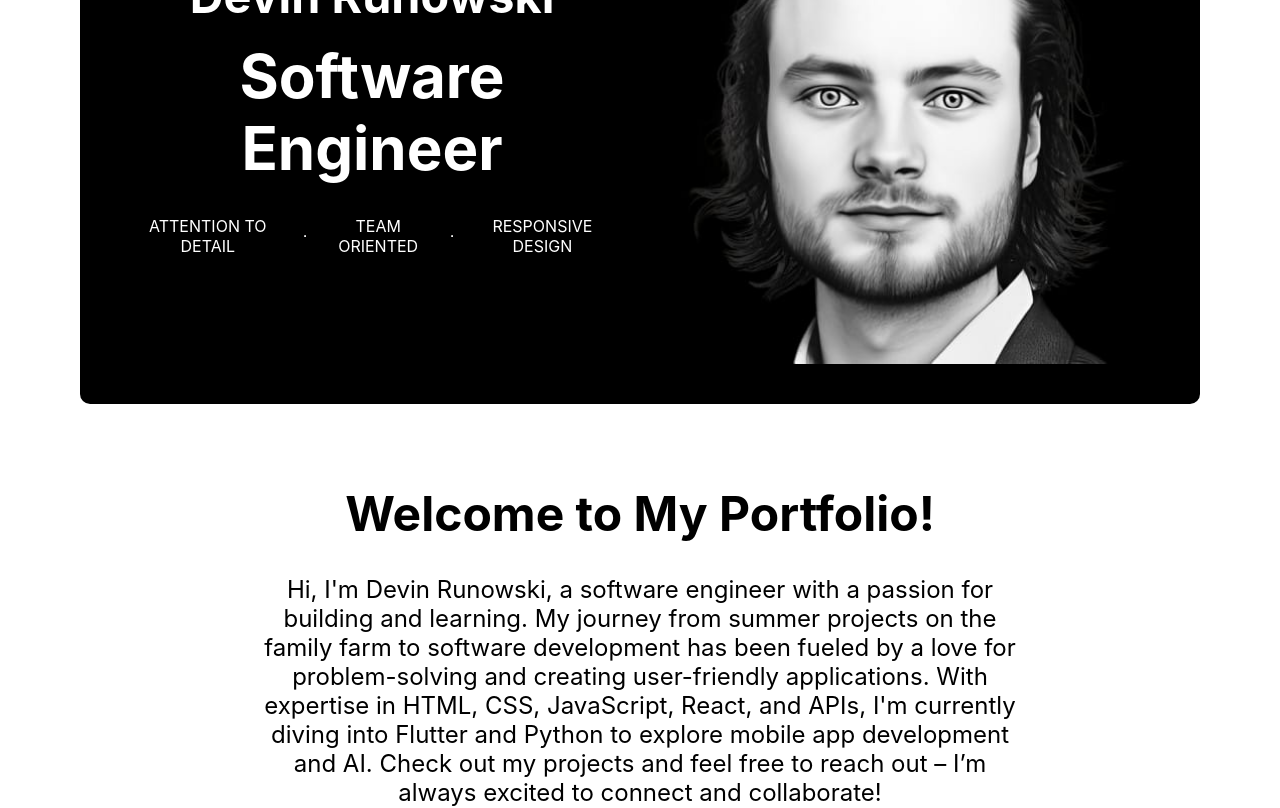
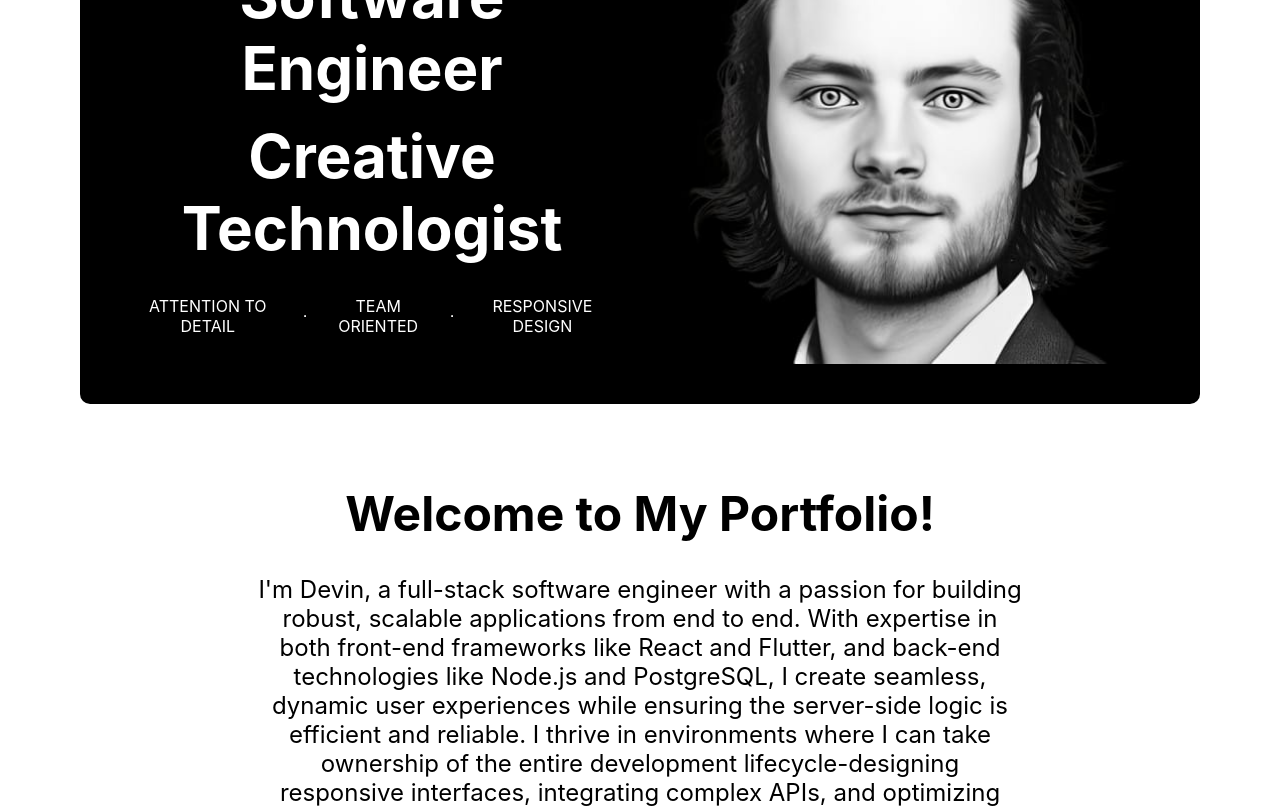
Before and after one commit to Runowo96/devinrunowski-frontend, a React (Create React App) app: page / in a window 1280 px wide. Shown: the part 220-1028 px from the top of the page. Built offline with nearby package versions, Linux system fonts and the light colour scheme.

Commit message:
add postgreSQL to skills and changed bio and hero section

```diff
--- a/src/Components/BriefIntro/BriefIntro.js
+++ b/src/Components/BriefIntro/BriefIntro.js
@@ -7,14 +7,11 @@ function BriefIntro() {
       <h2 className="intro__header">Welcome to My Portfolio!</h2>
       <section className="intro__sub-section-a">
         <p className="intro__sub-text">
-          Hi, I'm Devin Runowski, a software engineer with a passion for
-          building and learning. My journey from summer projects on the family
-          farm to software development has been fueled by a love for
-          problem-solving and creating user-friendly applications. With
-          expertise in HTML, CSS, JavaScript, React, and APIs, I'm currently
-          diving into Flutter and Python to explore mobile app development and
-          AI. Check out my projects and feel free to reach out – I’m always
-          excited to connect and collaborate!
+        I'm Devin, a full-stack software engineer with a passion for building robust, scalable applications from end to end. With expertise in both front-end frameworks like React and Flutter, and back-end technologies like Node.js and PostgreSQL, I create seamless, dynamic user experiences while ensuring the server-side logic is efficient and reliable.
+
+I thrive in environments where I can take ownership of the entire development lifecycle-designing responsive interfaces, integrating complex APIs, and optimizing databases for performance. My projects range from mobile apps and interactive websites to backend services and custom API solutions, always with a focus on clean, maintainable code.
+
+When I'm not deep in code, I'm exploring creative projects like laser cutting and 3D printing, finding new ways to blend technology and art.
         </p>
         {/* <hr class="solid intro__divider"/> */}
         {/* <section className="intro__sub-section-ab">
--- a/src/Components/Hero/Hero.js
+++ b/src/Components/Hero/Hero.js
@@ -8,6 +8,7 @@ function Hero() {
       <article className="hero__section">
         <h1 className="hero__title">Devin Runowski</h1>
         <h2>Software Engineer</h2>
+        <h2>Creative Technologist</h2>
         <article className="hero__traits">
           <p>ATTENTION TO DETAIL</p>
           <hr class="solid" />
--- a/src/data/projects-data.json
+++ b/src/data/projects-data.json
@@ -1,4 +1,19 @@
 [
+    {
+        "name": "Blue Kee Design Co.",
+        "description": "The Blue Kee Design Co. website is a responsive React application built to showcase custom laser-cut products for weddings and events. It features a visually appealing design, interactive navigation, smooth scroll animations, and a detailed contact form with client inquiry validation. The site highlights product packages, integrates dynamic content rendering, and ensures a seamless experience across desktop, tablet, and mobile devices.",
+        "image": "/images/blue-kee-design.png",
+        "tech-stack": [
+            "React",
+            "SCSS",
+            "CSS keyframes",
+            "React hooks",
+            "React state managment",
+            "EmailJS for contact form",
+            "Netlify for deployment"
+        ],
+        "url": "https://bluekeedesign.netlify.app/"
+    },
     {
         "name": "RABBIT HOLE",
         "description": "Anyone who is a constant web search knows what its like to go down a rabbit hole and finding yourself not being able to find your way back. This project is a web app with a simplistic design that allows users to save their search results and come back to them later.",
@@ -15,21 +30,6 @@
         "url": "https://rabbitholebrowser.com"
     },
     {
-        "name": "Blue Kee Design Co.",
-        "description": "The Blue Kee Design Co. website is a responsive React application built to showcase custom laser-cut products for weddings and events. It features a visually appealing design, interactive navigation, smooth scroll animations, and a detailed contact form with client inquiry validation. The site highlights product packages, integrates dynamic content rendering, and ensures a seamless experience across desktop, tablet, and mobile devices.",
-        "image": "/images/blue-kee-design.png",
-        "tech-stack": [
-            "React",
-            "SCSS",
-            "CSS keyframes",
-            "React hooks",
-            "React state managment",
-            "EmailJS for contact form",
-            "Netlify for deployment"
-        ],
-        "url": "https://bluekeedesign.netlify.app/"
-    },
-    {
         "name": "Devin Runowski",
         "description": "This project is my Software Engineering portfolio. It showcases my work and provides a way for potential employers to contact me.",
         "image": "/images/devinrunowski.png",
--- a/src/data/skills-icon-data.json
+++ b/src/data/skills-icon-data.json
@@ -42,6 +42,10 @@
                 "img": "/icons/mysql.svg"
             },
             {
+                "name": "PostgreSQL",
+                "img": "/icons/postgre.svg"
+            },
+            {
                 "name": "MongoDB",
                 "img": "/icons/mongodb.svg"
             }
```
Also changed, not shown: public/icons/Postgre.svg (added).
